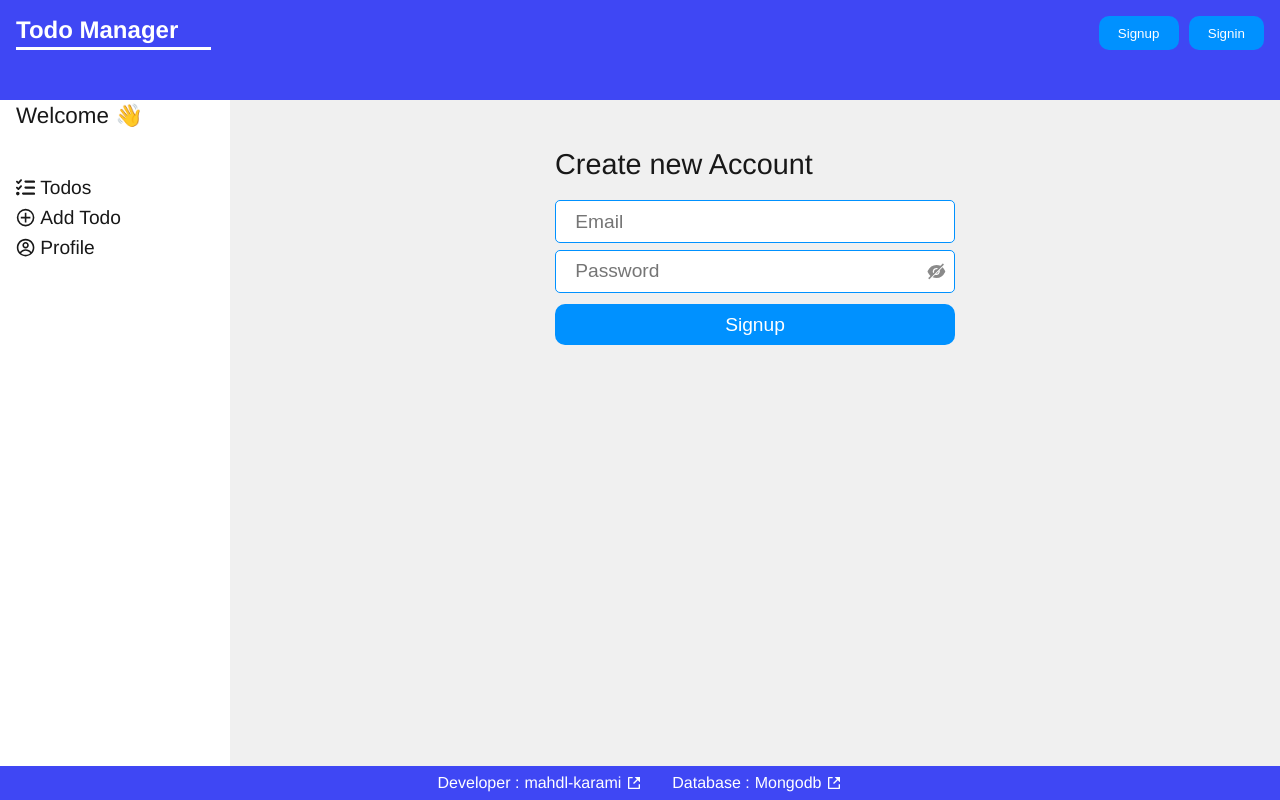
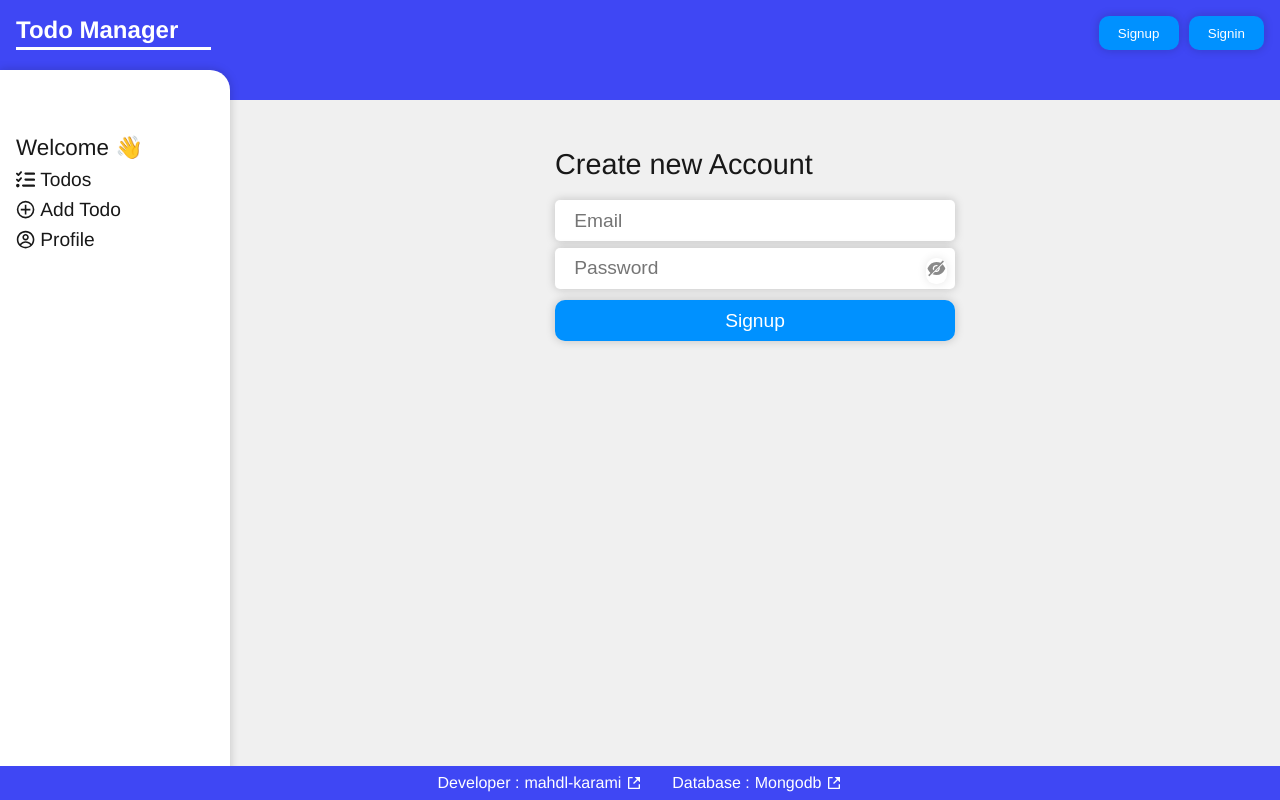
Before and after one commit to mahdl-karami/njs-todos-pages, a Next.js app: page /signup in a window 1280 px wide. Built offline with nearby package versions, Linux system fonts and the light colour scheme.

Commit message:
edit some styles

```diff
--- a/styles/globals.css
+++ b/styles/globals.css
@@ -4,9 +4,10 @@
   --primary: #0091ff;
   --secondary: #3f47f4;
   --danger: #ff8383;
-  --success: #00409a;
+  --success: #21e921;
   --warning: #ffd000;
   --text: #181818;
+  --shadow: 0 0 10px #0f0f0f34;
 
   font-family: "Franklin Gothic Medium", "Arial Narrow", Arial, sans-serif;
   background: var(--background);
@@ -38,6 +39,7 @@ a {
   cursor: pointer;
   border-radius: 10px;
   color: var(--foreground);
+  box-shadow: var(--shadow);
   &:hover {
     opacity: 70%;
   }
@@ -55,16 +57,21 @@ a {
 }
 input {
   width: 100%;
-  border: 1px solid var(--primary);
+  border: none;
   border-radius: 5px;
   margin: 0.2rem 0;
   padding: 0.6rem 1.2rem;
   font-size: 1.2em;
+  outline: var(--foreground);
   &:focus {
-    outline: 1px solid var(--secondary);
+    outline: 1px solid var(--primary);
   }
+  box-shadow: var(--shadow);
 }
 button[type="submit"] {
   width: 100%;
   font-size: 1.2em;
 }
+.box-shadow {
+  box-shadow: var(--shadow);
+}
--- a/templates/Layout.js
+++ b/templates/Layout.js
@@ -1,9 +1,13 @@
+//? import components
 import Link from "next/link";
+//? import styles
 import styles from "./Layout.module.css";
+//? import icons
 import { RiShareBoxFill } from "react-icons/ri";
 import { FaListCheck } from "react-icons/fa6";
 import { GrAddCircle } from "react-icons/gr";
 import { CgProfile } from "react-icons/cg";
+
 function Layout({ children }) {
   return (
     <>
@@ -13,12 +17,16 @@ function Layout({ children }) {
             <Link href="/">Todo Manager</Link>
           </h1>
           <div className={styles.buttons}>
-            <button className="btn btn-primary">Signup</button>
-            <button className="btn btn-primary">Signin</button>
+            <Link href="/signup">
+              <button className="btn btn-primary">Signup</button>
+            </Link>
+            <Link href="/signin">
+              <button className="btn btn-primary">Signin</button>
+            </Link>
           </div>
         </nav>
       </header>
-      <aside className={styles.sidebar}>
+      <aside className={styles.sidebar + " box-shadow"}>
         <h4>Welcome 👋</h4>
         <ul>
           <li>
@@ -28,13 +36,13 @@ function Layout({ children }) {
             </Link>
           </li>
           <li>
-            <Link href="/">
+            <Link href="/add-todo">
               <GrAddCircle />
               Add Todo
             </Link>
           </li>
           <li>
-            <Link href="/">
+            <Link href="/dashbord">
               <CgProfile />
               Profile
             </Link>
--- a/templates/Layout.module.css
+++ b/templates/Layout.module.css
@@ -3,12 +3,12 @@
 .footer {
   background: var(--secondary);
   color: var(--foreground);
-  z-index: 10;
 }
 .header {
   position: fixed;
   width: 100%;
   height: 100px;
+  z-index: 10;
 }
 .header a,
 .footer a {
@@ -22,6 +22,7 @@
   justify-content: center;
   gap: 30px;
   padding: 0.5rem;
+  z-index: 12;
 }
 .footer p,
 .footer p a,
@@ -61,6 +62,7 @@
   height: 100%;
   border-radius: 0 20px 0 0;
   padding-left: 1rem;
+  z-index: 11;
   &,
   & > ul > li > a {
     color: var(--text);
@@ -69,7 +71,7 @@
 .sidebar h4 {
   font-size: 1.4em;
   font-weight: 400;
-  margin: 2rem 0 3rem;
+  margin: 4rem 0 0.5rem;
 }
 .sidebar ul li {
   font-weight: 300;
```
